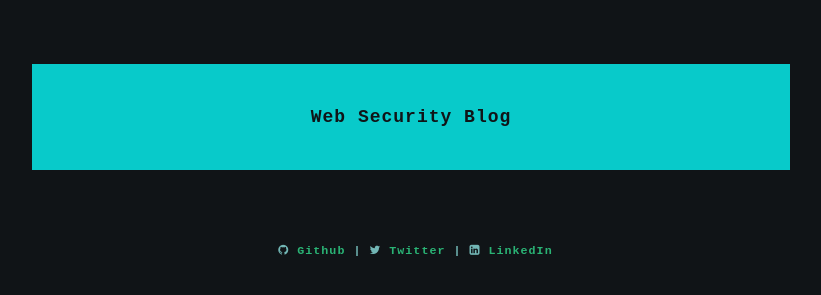
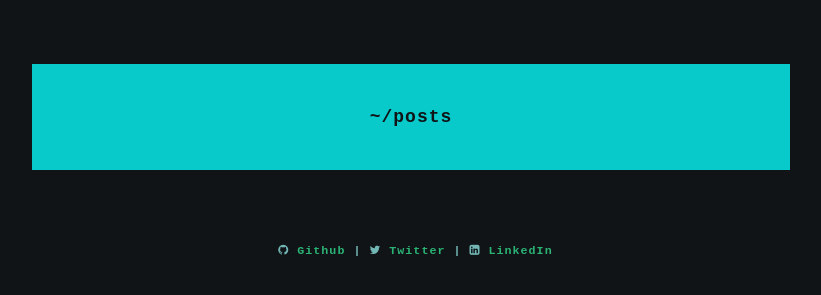
Before and after one commit to mhmtayberk/ayberkninja.github.io, a Jekyll site: the page built from index.html, in a window 1280 px wide. Shown: the part 139-434 px from the top of the page, without its empty margins (229-1050 px from the left). Built offline with Jekyll 4.4.1, drawn with Linux system fonts in a browser that asks for light colours; the list of posts is cut into pages by our own code.

Commit message:
Update collections_layout.html

```diff
--- a/_layouts/collections_layout.html
+++ b/_layouts/collections_layout.html
@@ -26,7 +26,7 @@
       {% include nav.html %}
       <!-- page content -->
       <main class="post-list">
-        <p class="title">{{page.title}}</p>
+        <p class="title">~/posts</p>
         {{content}}
       </main>
 
```
